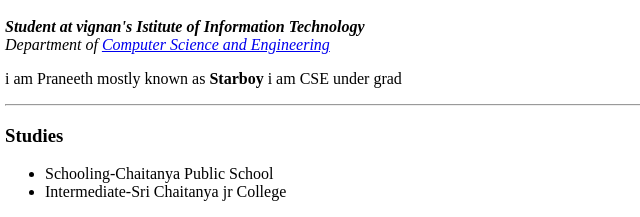
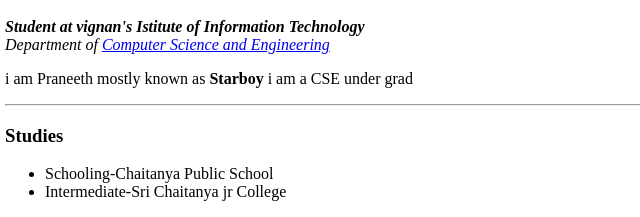
Before and after one commit to Starboy7704/comienzo, a plain HTML site: page index.html in a window 1280 px wide. Shown: the part 249-466 px from the top of the page, 3-643 px from the left. Drawn offline with Linux system fonts and the light colour scheme.

Commit message:
update index.html

```diff
--- a/index.html
+++ b/index.html
@@ -10,7 +10,7 @@
    <img src="starboy.png.png" alt="picture" width="175" height="175">
 <h1>M.Sai Praneeth</h1>
 <p><em><strong>Student at vignan's Istitute of Information Technology</strong><br>Department of <a href="https://en.wikipedia.org/wiki/Computer_science_and_engineering"> Computer Science and Engineering</a></em></p>
-<p>i am Praneeth mostly known as <strong>Starboy</strong> i am CSE under grad</p>
+<p>i am Praneeth mostly known as <strong>Starboy</strong> i am a CSE under grad</p>
 <hr>
 <h3>Studies</h3>
 <ul>
```
